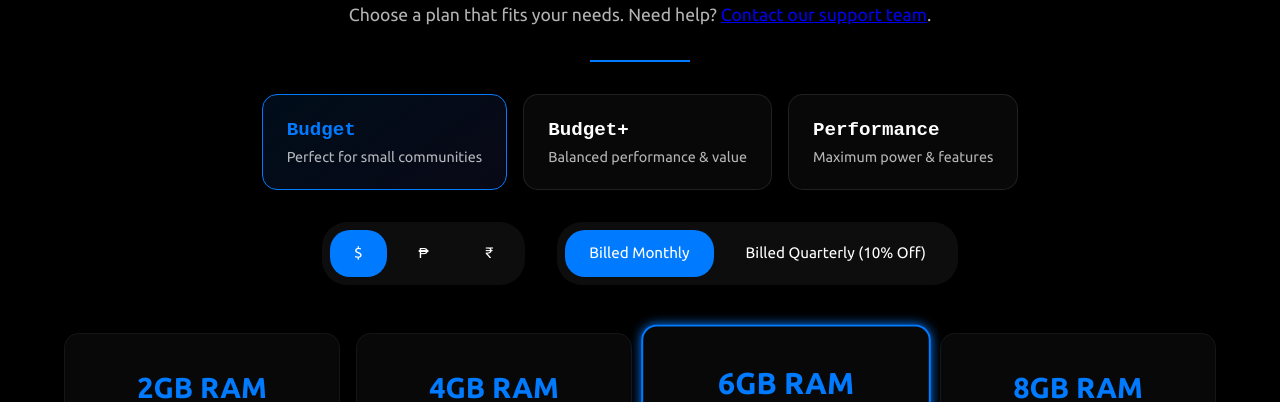
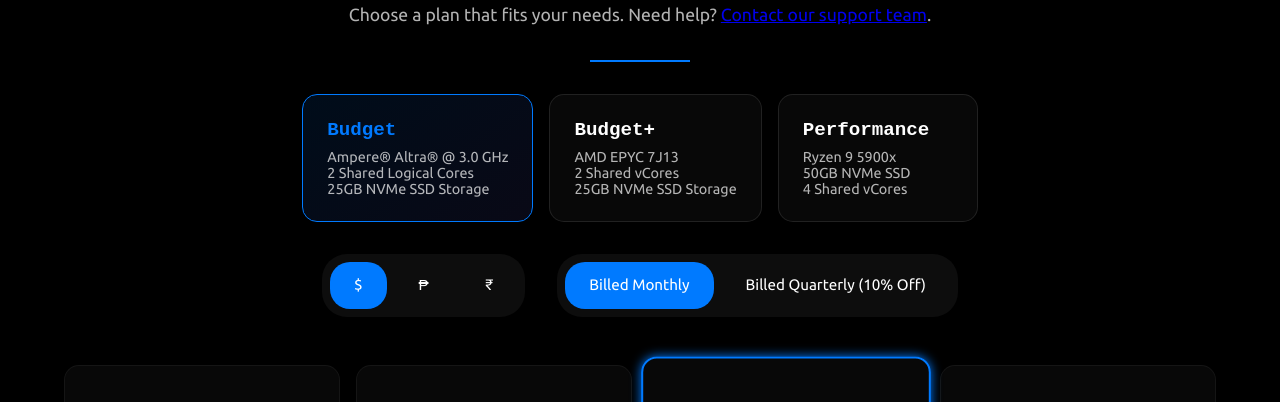
Before and after one commit to aShanki/Synthetix-Website, a website: page plans.html in a window 1280 px wide. Shown: the part 698-1100 px from the top of the page. Drawn offline with Linux system fonts and the light colour scheme; a web font is replaced by a local one.

Commit message:
Update plan descriptions with specific hardware details for clarity and improved user information

```diff
--- a/plans.html
+++ b/plans.html
@@ -51,15 +51,21 @@
             <div class="category-switcher">
                 <button class="category-btn active" data-category="budget">
                     <h4>Budget</h4>
-                    <p>Perfect for small communities</p>
+                    <p>Ampere® Altra® @ 3.0 GHz</p>
+                    <p>2 Shared Logical Cores</p>
+                    <p>25GB NVMe SSD Storage</p>
                 </button>
                 <button class="category-btn" data-category="budget-plus">
                     <h4>Budget+</h4>
-                    <p>Balanced performance & value</p>
+                    <p>AMD EPYC 7J13</p>
+                    <p>2 Shared vCores</p>
+                    <p>25GB NVMe SSD Storage</p>
                 </button>
                 <button class="category-btn" data-category="performance">
                     <h4>Performance</h4>
-                    <p>Maximum power & features</p>
+                    <p>Ryzen 9 5900x</p>
+                    <p>50GB NVMe SSD</p>
+                    <p>4 Shared vCores</p>
                 </button>
             </div>
 
```
